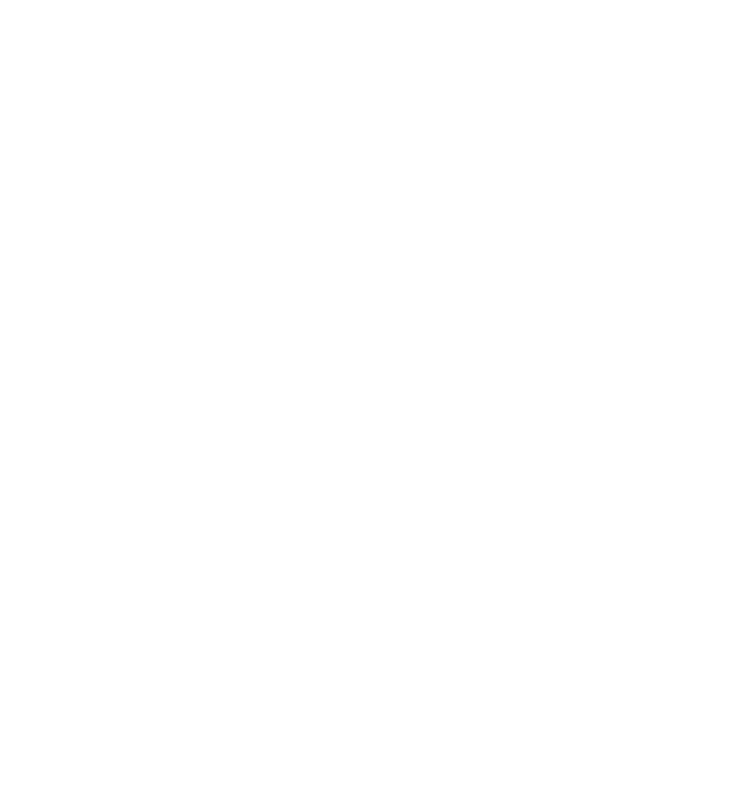
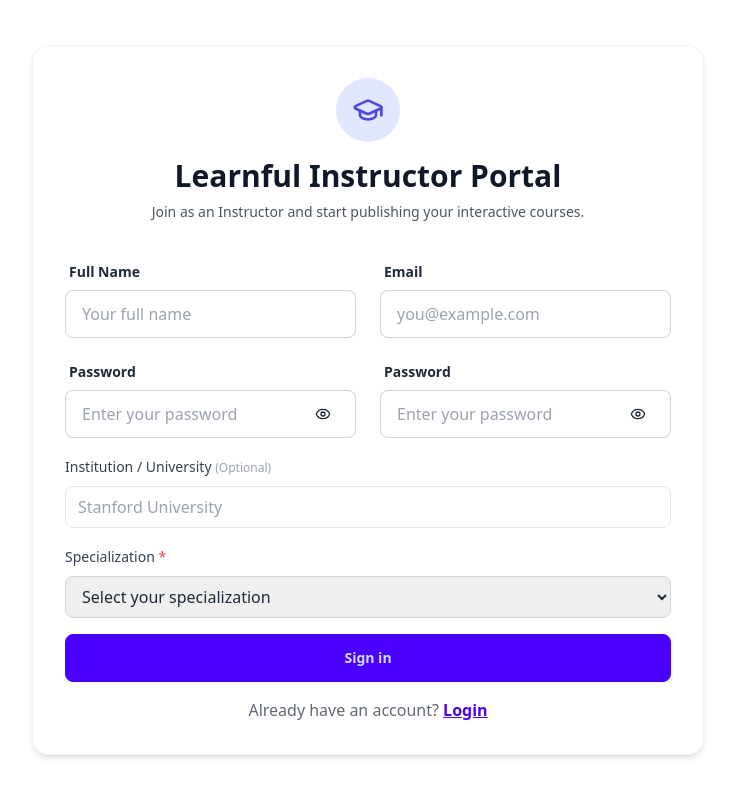
Before and after one commit to ahmadD301/Learnful-App, a React (Vite) app in the folder frontend/: page /teacher/signup in a window 1280 px wide. Before the commit this address had no page. Shown: the top 796 px of the page, without its empty margins (272-1007 px from the left). Built offline with nearby package versions, Linux system fonts and the light colour scheme.

Commit message:
Submit on teacher/signup page UI

```diff
--- a/frontend/src/App.jsx
+++ b/frontend/src/App.jsx
@@ -7,6 +7,7 @@
 import ManageQuizzes from "./components/Admin/ManageQuizzes";
 import ManageUsers from "./components/Admin/ManageUsers";
 import Settings from "./components/Admin/Settings";
+import TeacherSignUp from "./pages/TeacherSignUp";
 function App() {
 
   return (
@@ -18,8 +19,10 @@
       <Route path="/admin/quizzes" element={<ManageQuizzes />} />
       <Route path="/admin/Settings" element={<Settings />}/>
 
+
       <Route path="/login" element={<LoginForm />} />
       <Route path="/signup" element={<SignUpForm />} />
+      <Route path="/teacher/signup" element={<TeacherSignUp />} />
     </Routes>
     </>
   )
--- /dev/null
+++ b/frontend/src/components/signUp/Institution.jsx
@@ -0,0 +1,21 @@
+import React from "react"
+
+function Institution({ formData, setFormData }) {
+  return (
+    <div className="space-y-2">
+      <label htmlFor="institution" className="text-sm font-medium text-gray-700">
+        Institution / University <span className="text-gray-400 text-xs">(Optional)</span>
+      </label>
+      <input
+        id="institution"
+        type="text"
+        placeholder="Stanford University"
+        value={formData.institution}
+        onChange={(e) => setFormData({ ...formData, institution: e.target.value })}
+        className="transition-all duration-200 focus:ring-2 focus:ring-indigo-500 border rounded-lg px-3 py-2 w-full"
+      />
+    </div>
+  )
+}
+
+export default Institution
--- /dev/null
+++ b/frontend/src/components/signUp/SpecializationSelect.jsx
@@ -0,0 +1,32 @@
+import React from "react"
+
+function SpecializationSelect({ formData, setFormData, specializations = [] }) {
+  return (
+    <div className="space-y-2">
+      <label
+        htmlFor="specialization"
+        className="text-sm font-medium text-gray-700"
+      >
+        Specialization <span className="text-red-500">*</span>
+      </label>
+
+      <select
+        id="specialization"
+        value={formData.specialization}
+        onChange={(e) =>
+          setFormData({ ...formData, specialization: e.target.value })
+        }
+        className="w-full px-3 py-2 border rounded-lg focus:outline-none focus:ring-2 focus:ring-indigo-500 border-gray-300 transition-all duration-200"
+      >
+        <option value="">Select your specialization</option>
+        {specializations.map((spec) => (
+          <option key={spec} value={spec}>
+            {spec}
+          </option>
+        ))}
+      </select>
+    </div>
+  )
+}
+
+export default SpecializationSelect
--- a/frontend/src/pages/SignUpForm.jsx
+++ b/frontend/src/pages/SignUpForm.jsx
@@ -262,7 +262,7 @@
                     Sign up with Google
                   </GoogleSignInButton>
                   <AuthLink
-                    question="Don't have an account?"
+                    question="Already have an account?"
                     linkText="Login"
                     href="/login"
                     className="mt-4"
--- a/frontend/src/pages/TeacherSignUp.jsx
+++ b/frontend/src/pages/TeacherSignUp.jsx
@@ -1,18 +1,56 @@
 import React from 'react'
 import { motion } from "framer-motion"
+import { GraduationCap } from "lucide-react"
+import { NameInput } from '../components/signUp/NameInput.jsx'
+import { useState } from 'react'
+import EmailInput from '../components/login/EmailInput.jsx'
+import { PasswordInput } from '../components/login/PasswordInput.jsx'
+import { SubmitButton } from '../components/login/SubmitButton.jsx'
+import toast from 'react-hot-toast'
+import Institution from '../components/signUp/Institution.jsx'
+import SpecializationSelect from "../components/signUp/SpecializationSelect.jsx"
+import AuthLink from '../components/login/AuthLink.jsx'
 
 function TeacherSignUp() {
+    const [formData, setFormData] = useState({
+        name: "",
+        email: "",
+        password: "",
+        confirmPassword: "",
+    });
+    const [email, setEmail] = useState("");
+    const [password, setPassword] = useState("");
+    const [rememberMe, setRememberMe] = useState(false);
+    const [isLoading, setIsLoading] = useState(false);
+    const [error, setError] = useState("");
+    const [shake, setShake] = useState(false);
+    const specializations = [
+        "Software Engineering",
+        "Data Structures",
+        "Algorithms",
+        "Web Development",
+        "Mobile Development",
+        "Machine Learning",
+        "Artificial Intelligence",
+        "Database Systems",
+        "Computer Networks",
+        "Cybersecurity",
+        "Cloud Computing",
+        "DevOps",
+    ]
+    const handleSubmit = () => {
+
+    }
     return (
         <div className="flex items-center justify-center min-h-screen">
-            <div className="card card-bordered max-w-md w-full shadow-md">
+            <div className="card card-bordered max-w-2xl w-full shadow-md">
                 <div className="card-body">
                     <motion.div
                         initial={{ opacity: 0, y: 20 }}
                         animate={{ opacity: 1, y: 0 }}
                         transition={{ duration: 0.5 }}
-                        className={shake ? "animate-shake" : ""}
+
                     >
-
                         {/* Logo and Header */}
                         <div className="text-center mb-8">
                             <div className="inline-flex items-center justify-center w-16 h-16 bg-indigo-100 rounded-full mb-4">
@@ -23,8 +61,52 @@
                                 Join as an Instructor and start publishing your interactive courses.
                             </p>
                         </div>
+
                         <form onSubmit={handleSubmit} className="space-y-4">
+                            <div className='flex justify-center gap-6'>
+                                <NameInput
+                                //   name={formData.name}
+                                //   setName={(value) => handleInputChange('name', value)}
+                                //   isLoading={isLoading}
+                                />
+                                <EmailInput
+                                //   email={formData.email}
+                                //   setEmail={(value) => handleInputChange('email', value)}
+                                //   isLoading={isLoading}
+                                />
+                            </div>
+                            <div className='flex justify-center gap-6'>
+                                <PasswordInput
+                                //   password={formData.password}
+                                //   setPassword={(value) => handleInputChange('password', value)}
+                                //   isLoading={isLoading}
+                                //   label="Password"
+                                />
 
+                                <PasswordInput
+                                //   password={formData.confirmPassword}
+                                //   setPassword={(value) => handleInputChange('confirmPassword', value)}
+                                //   isLoading={isLoading}
+                                //   label="Confirm Password"
+                                //   placeholder="Confirm your password"
+                                />
+                            </div>
+
+                            <Institution formData={formData} setFormData={setFormData} />
+
+                            <SpecializationSelect
+                                formData={formData}
+                                setFormData={setFormData}
+                                specializations={specializations}
+                            />
+                            <SubmitButton isLoading={isLoading} >Sign in</SubmitButton>
+
+                            <AuthLink
+                                question="Already have an account?"
+                                linkText="Login"
+                                href="/login"
+                                className="mt-4"
+                            />
                         </form>
                     </motion.div>
                 </div>
```
Lines whose indentation alone changed are shown as unchanged.
